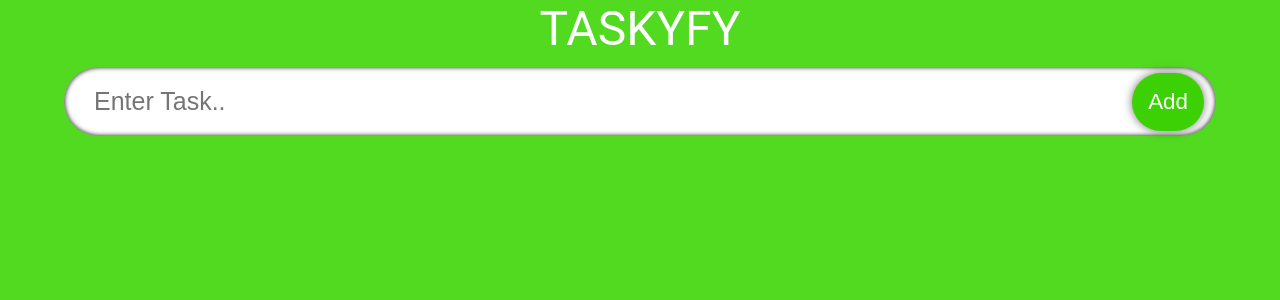
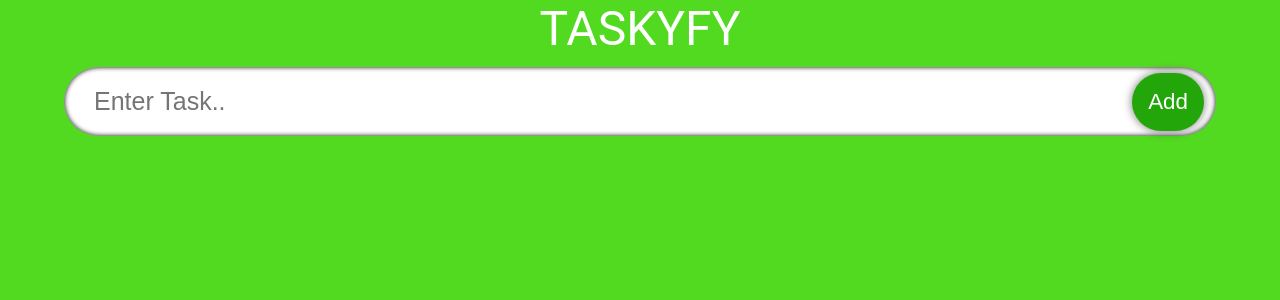
Before and after one commit to DarshanPro123/typeScript_Tutorial, a React (Vite) app in the folder taskyFyPractice1/: page / in a window 1280 px wide. Shown: the top 300 px of the page. Built offline with nearby package versions, Linux system fonts and the light colour scheme.

Commit message:
Add files of inputfield

```diff
--- a/taskyFyPractice1/src/App.tsx
+++ b/taskyFyPractice1/src/App.tsx
@@ -1,11 +1,13 @@
+import { useState } from "react";
 import InputField from "./components/InputField.js";
 
 const App = () => {
+  const [task, setTask] = useState<string>("");
   return (
     <div>
       <div className="heading">taskyFy</div>
 
-      <InputField />
+      <InputField task={task} setTask={setTask} />
     </div>
   );
 };
--- a/taskyFyPractice1/src/components/InputField.tsx
+++ b/taskyFyPractice1/src/components/InputField.tsx
@@ -1,7 +1,22 @@
-const InputField = () => {
+interface Props {
+  task: string;
+  setTask: (task: string) => void;
+}
+const InputField = ({ task, setTask }: Props) => {
+  const handleSubmit = (e: React.FormEvent) => {
+    e.preventDefault();
+    console.log(task);
+    setTask("");
+  };
   return (
-    <form className="input">
-      <input type="text" placeholder="Enter Task.." className="input_box" />
+    <form className="input" onSubmit={handleSubmit}>
+      <input
+        type="text"
+        placeholder="Enter Task.."
+        className="input_box"
+        value={task}
+        onChange={(e) => setTask(e.target.value)}
+      />
       <button type="submit" className="submitBtn">
         Add
       </button>
--- a/taskyFyPractice1/src/index.css
+++ b/taskyFyPractice1/src/index.css
@@ -5,7 +5,6 @@ body {
   background-color: #52da20;
   color: white;
   text-align: center;
-  align-items: center;
 }
 
 .heading {
@@ -42,7 +41,7 @@ body {
 .submitBtn {
   position: absolute;
   right: 0;
-  background-color: #3cd105;
+  background-color: #22a60a;
   color: white;
   border: none;
   padding: 16px;
@@ -52,3 +51,13 @@ body {
   transition: 0.2s all;
   box-shadow: 0 0 10px #0000008b;
 }
+
+.submitBtn:hover {
+  background-color: #52da20;
+  cursor: pointer;
+}
+
+.submitBtn:active {
+  transform: scale(0.8);
+  box-shadow: 0 0 6px #0000008b;
+}
```
